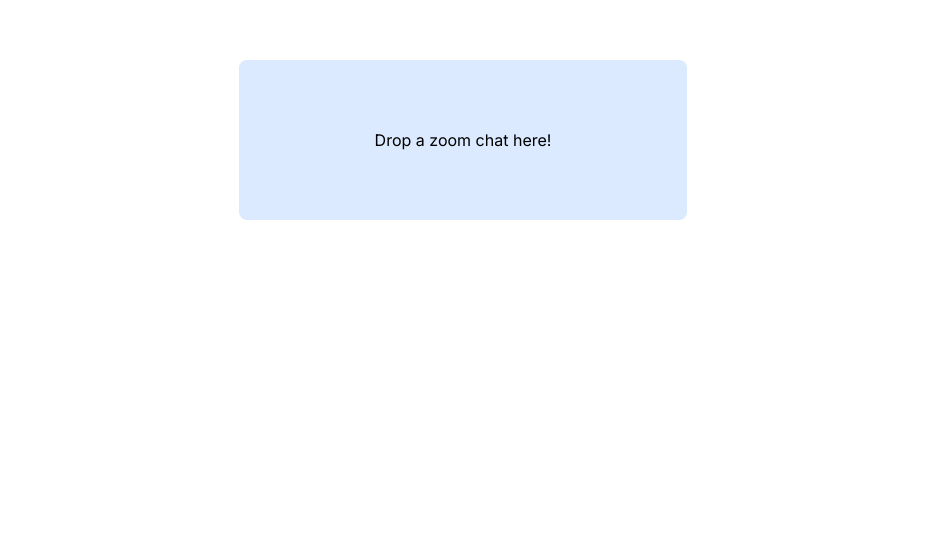
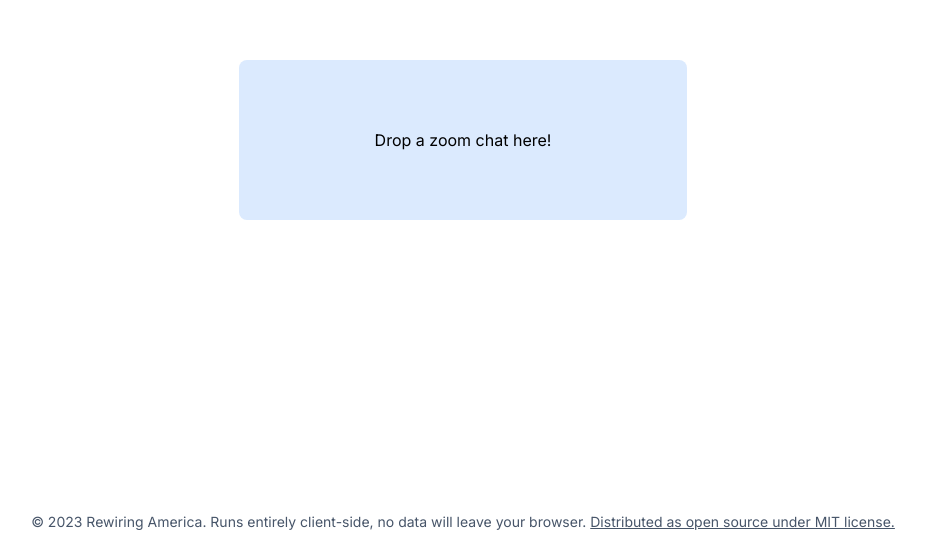
Before and after one commit to rewiringamerica/zoom-chat-viewer, a Next.js app: page / in a window 1280 px wide. Shown: the part 260-800 px from the top of the page, without its empty margins (177-1102 px from the left). Built offline with nearby package versions, Linux system fonts and the light colour scheme.

Commit message:
update copyright, add note about similar projects

```diff
--- a/src/app/page.tsx
+++ b/src/app/page.tsx
@@ -29,6 +29,16 @@
       ) : (
         <div className="flex items-center justify-center h-screen">
           <DragAndDrop files={files} setFiles={setFiles}></DragAndDrop>
+          <p className="fixed bottom-0 left-0 right-0 text-center pb-2 text-sm text-slate-600">
+            © 2023 Rewiring America. Runs entirely client-side, no data will
+            leave your browser.{" "}
+            <a
+              href="https://github.com/rewiringamerica/zoom-chat-viewer"
+              className="underline"
+            >
+              Distributed as open source under MIT license.
+            </a>
+          </p>
         </div>
       )}
     </main>
```
Also changed, not shown: 2 other files (tests, documents, lock files or other folders).
